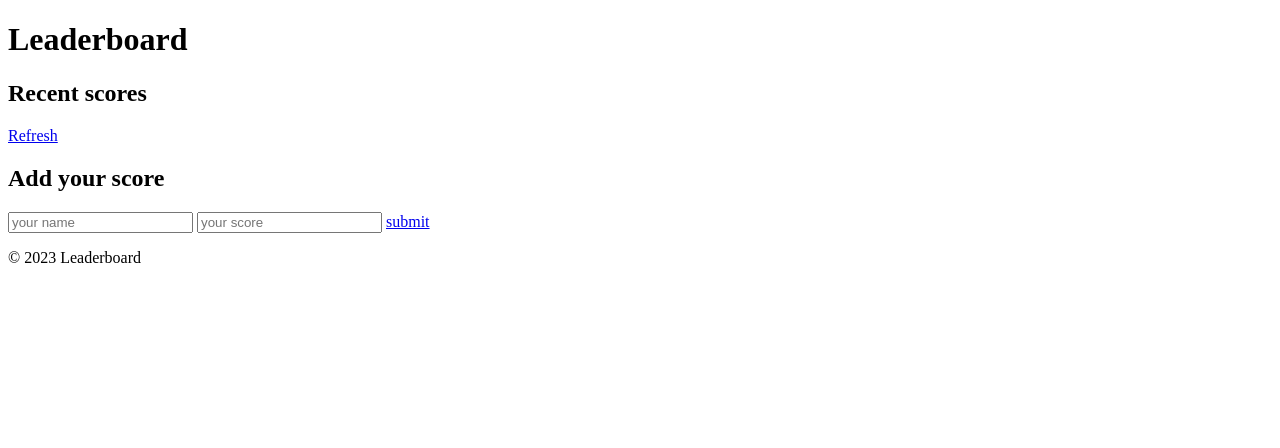
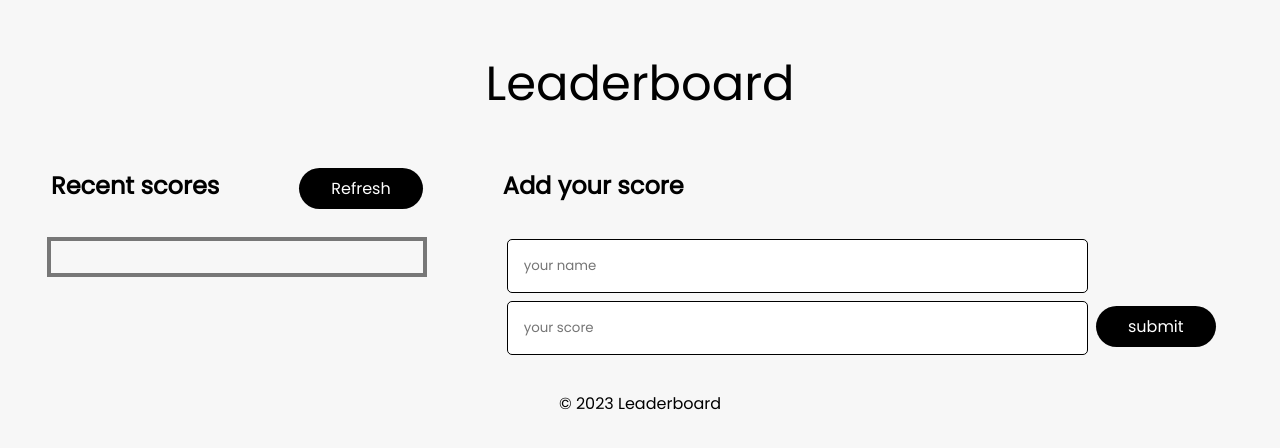
Before and after one commit to naolkidanu/Leaderboard, a website: page src/index.html in a window 1280 px wide. Drawn offline with Linux system fonts and the light colour scheme.

Commit message:
Add styles on contents

```diff
--- a/src/index.html
+++ b/src/index.html
@@ -4,6 +4,7 @@
     <meta charset="UTF-8" />
     <meta http-equiv="X-UA-Compatible" content="IE=edge" />
     <meta name="viewport" content="width=device-width, initial-scale=1.0" />
+    <link href="style.css" rel="stylesheet" />
     <title>Loader Board</title>
   </head>
   <body>
--- /dev/null
+++ b/src/style.css
@@ -0,0 +1,91 @@
+@import url('https://fonts.googleapis.com/css2?family=Poppins&display=swap');
+
+*,
+::after,
+::before {
+  padding: 0;
+  margin: 0;
+  box-sizing: border-box;
+  font-family: 'Poppins', sans-serif;
+}
+
+:root {
+  --color-grey-dark: #777;
+  --color-white: #fff;
+  --color-black: #000;
+}
+
+body {
+  background: #f7f7f7;
+  margin: 3rem;
+}
+
+.header {
+  margin: 3rem auto;
+}
+
+.heading-primary {
+  font-size: 3rem;
+  font-weight: 400;
+  text-align: center;
+}
+
+.main {
+  display: flex;
+  justify-content: center;
+  gap: 5rem;
+}
+
+.section-score__head {
+  display: flex;
+  flex-direction: row;
+  gap: 5rem;
+}
+
+.btn {
+  text-decoration: none;
+  padding: 0.5rem 2rem;
+  display: inline-block;
+  border-radius: 10rem;
+  background: var(--color-black);
+  color: var(--color-white);
+}
+
+.btn:hover {
+  box-shadow: 0 0.5rem 0.5rem rgba(0, 0, 0, 0.2);
+}
+
+.section-score__content {
+  outline: 0.25rem solid var(--color-grey-dark);
+  padding: 1rem 0;
+  margin: 2rem 0;
+}
+
+.score {
+  list-style: none;
+  padding: 0.5rem;
+}
+
+.score:nth-child(even) {
+  background: var(--color-black);
+}
+
+.score:nth-child(odd) {
+  background: var(--color-white);
+}
+
+.form {
+  margin: 2rem 0;
+}
+
+input {
+  width: 80%;
+  padding: 1rem;
+  border: 1px solid var(--color-black);
+  border-radius: 5px;
+  margin: 0.25rem;
+}
+
+.footer {
+  text-align: center;
+}
```
Also changed, not shown: src/script.js (renamed from script.js).
